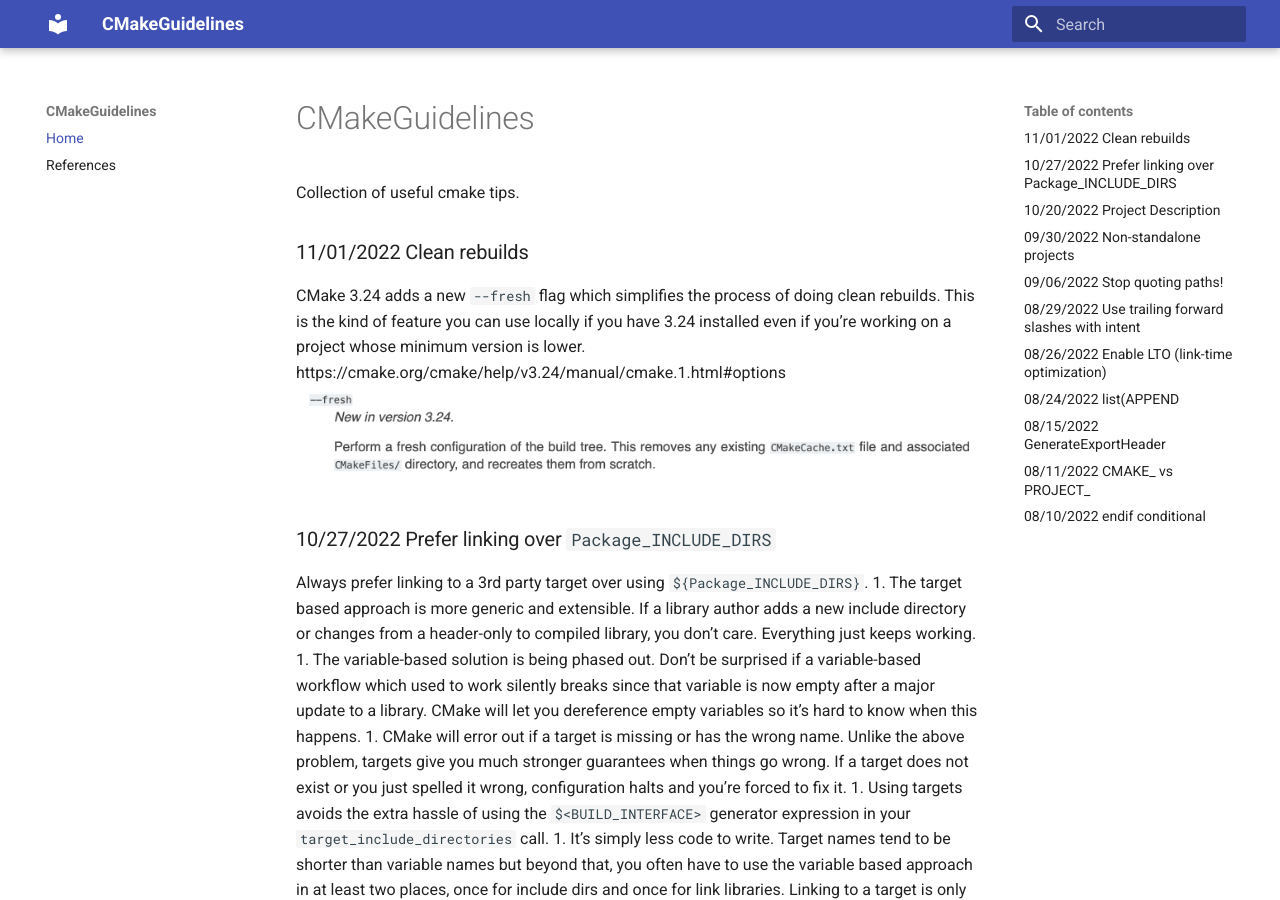
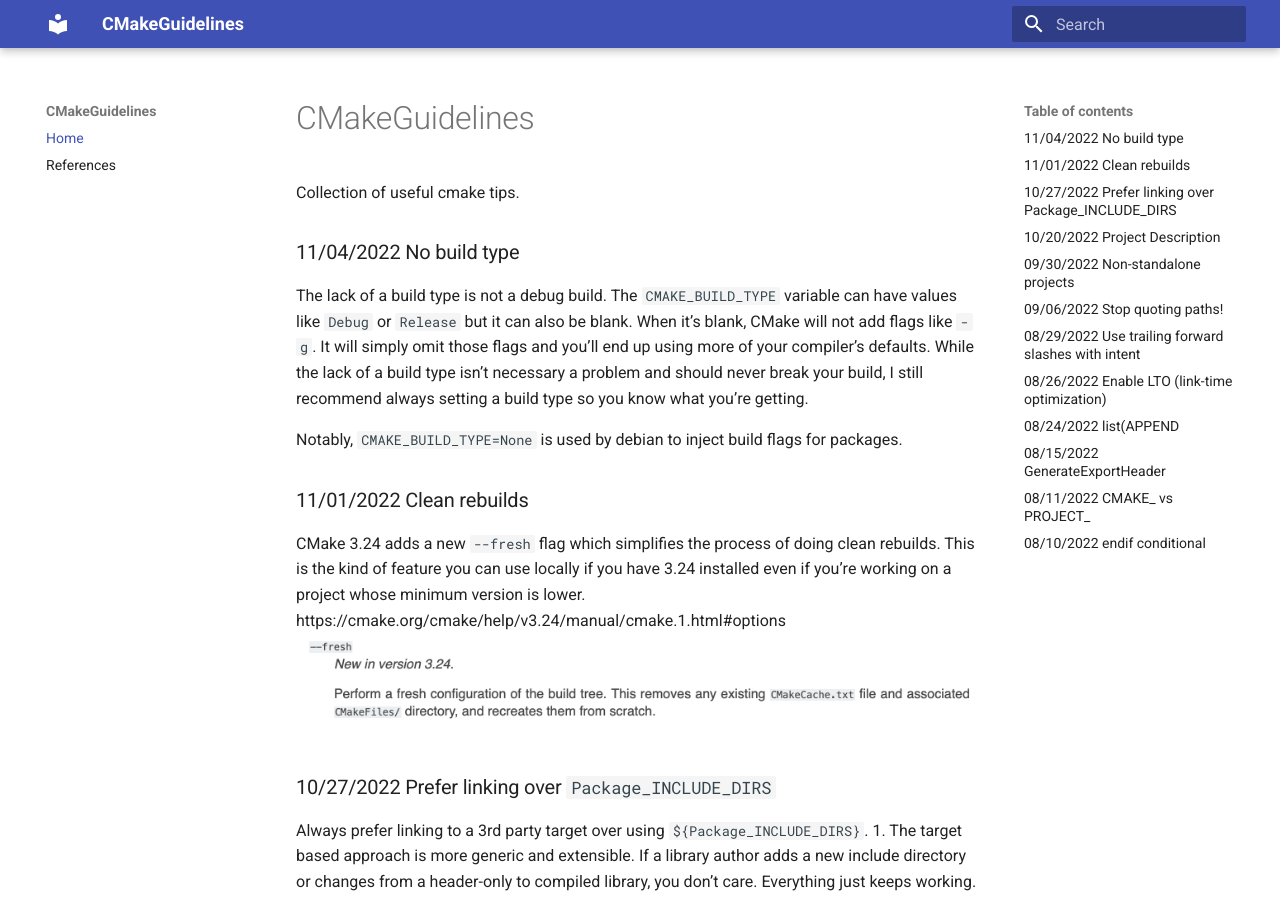
Before and after one commit to PickNikRobotics/CMakeGuidelines, an MkDocs documentation site: the page built from docs/index.md, in a window 1280 px wide and 900 px high. Built offline with MkDocs 1.6.1 and Material for MkDocs 9.7.7, drawn with Linux system fonts in a browser that asks for light colours.

Commit message:
Update index.md

```diff
--- a/docs/index.md
+++ b/docs/index.md
@@ -1,5 +1,12 @@
 # CMakeGuidelines
 Collection of useful cmake tips.
+
+### 11/04/2022 No build type
+The lack of a build type is not a debug build.
+The `CMAKE_BUILD_TYPE` variable can have values like `Debug` or `Release` but it can also be blank. When it’s blank, CMake will not add flags like `-g`. It will simply omit those flags and you’ll end up using more of your compiler’s defaults.
+While the lack of a build type isn’t necessary a problem and should never break your build, I still recommend always setting a build type so you know what you’re getting.
+
+Notably, `CMAKE_BUILD_TYPE=None` is used by debian to inject build flags for packages.
 
 ### 11/01/2022 Clean rebuilds
 CMake 3.24 adds a new `--fresh` flag which simplifies the process of doing clean rebuilds. This is the kind of feature you can use locally if you have 3.24 installed even if you’re working on a project whose minimum version is lower.
```
